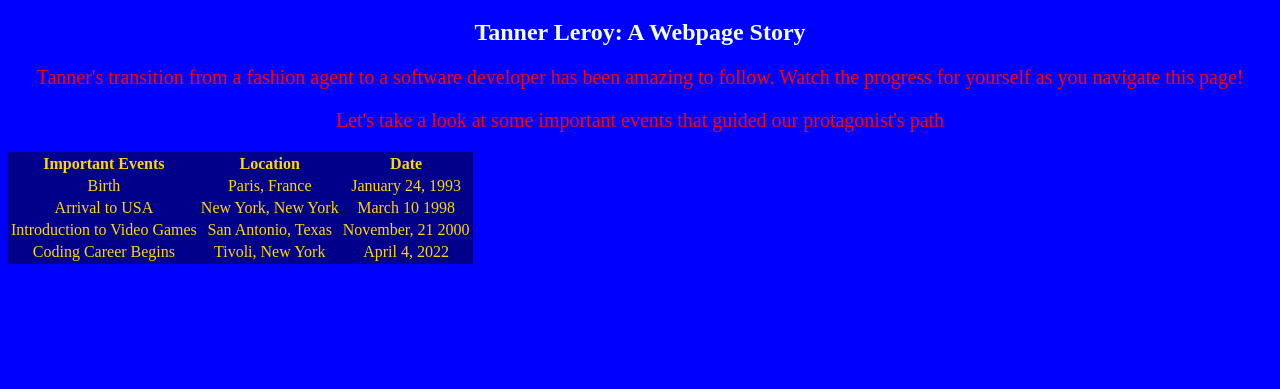
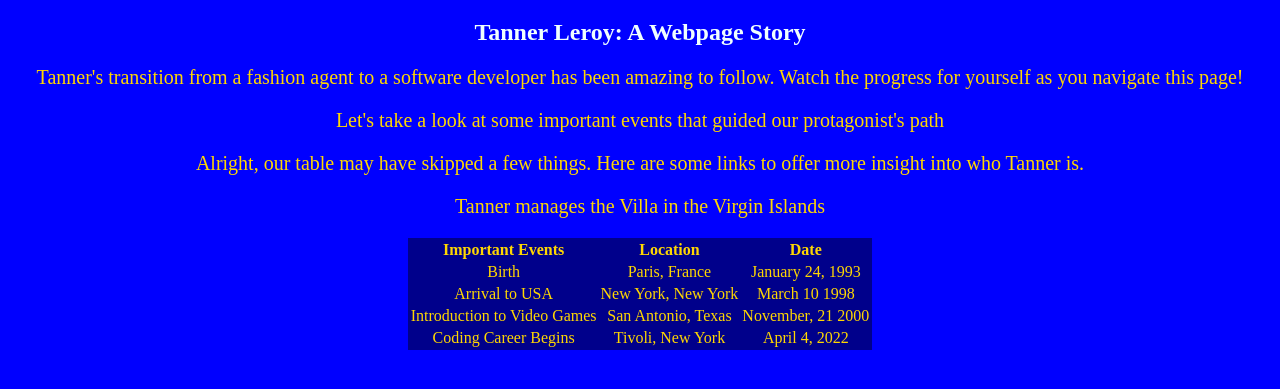
Before and after one commit to DegenerateKingofCode/Prework-Website-Project, a plain HTML site: page index.html in a window 1280 px wide. Shown: the part 61-450 px from the top of the page. Drawn offline with Linux system fonts and the light colour scheme.

Commit message:
added link and edited css

```diff
--- a/index.html
+++ b/index.html
@@ -36,6 +36,9 @@
                 <td>Tivoli, New York</td>
                 <td>April 4, 2022</td>
             </tr>
+            <p>Alright, our table may have skipped a few things. Here are some links to offer more insight into who Tanner is.</p>
+            <p> Tanner manages the <a href="https://www.spiritonthewater.com/"Spirit on the Water ></a> Villa in the Virgin Islands</p>
+
         </table>
 
     </body>
--- a/script.js
+++ b/script.js
@@ -2,3 +2,8 @@ const h2 = document.createElement("h2");
 h2.textContent = "Tanner Leroy: A Webpage Story"
 
 document.querySelector("body").appendChild(h2);
+
+let link = document.getElementById("link");
+link.addEventListener("mouseover", function(event){
+    event.target.style.color = "orange"
+})
--- a/style.css
+++ b/style.css
@@ -5,12 +5,14 @@ body {
 }
 
 body p {
-    color:red;
+    color:gold;
     font-size: 20px;
+    font-style: bold;
 }
 
 table {
     background-color: darkblue;
     color:gold;
-    text-align: center;
+    margin-left:auto;
+    margin-right:auto;
 }
```
